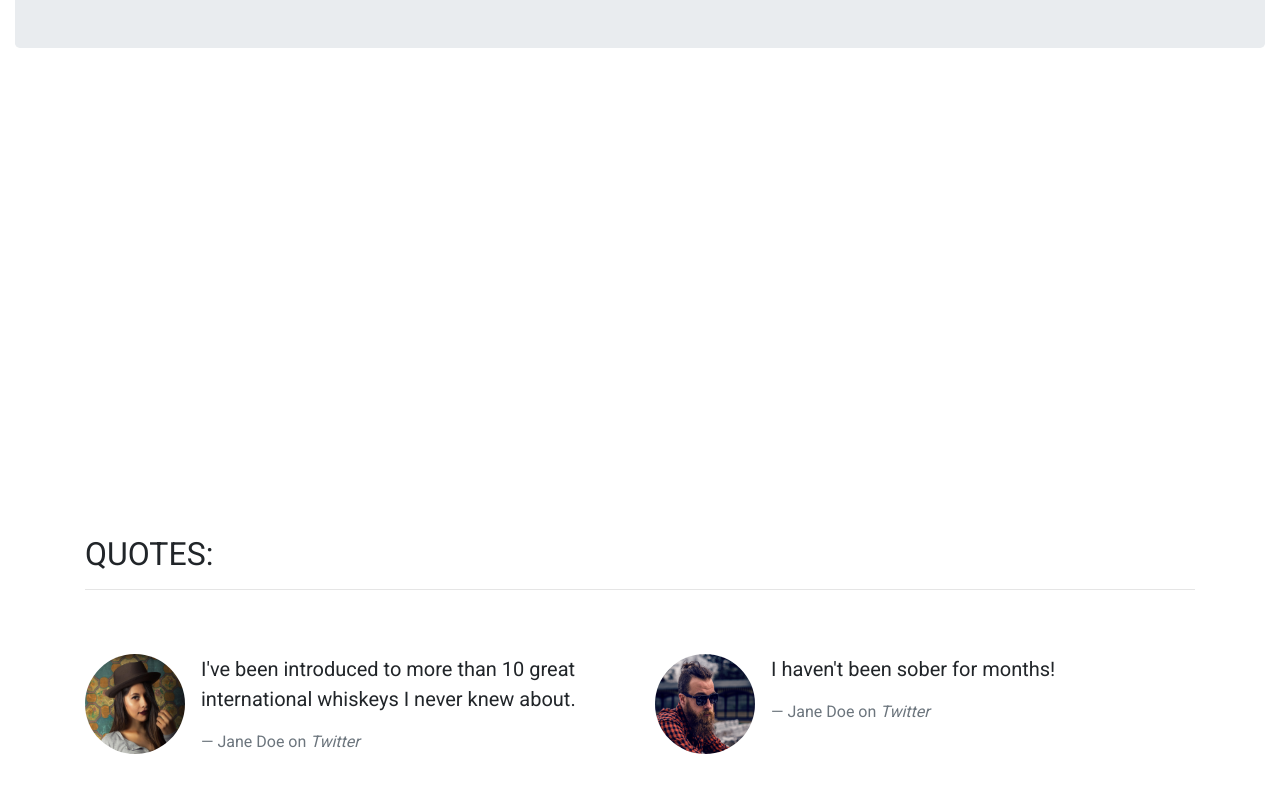
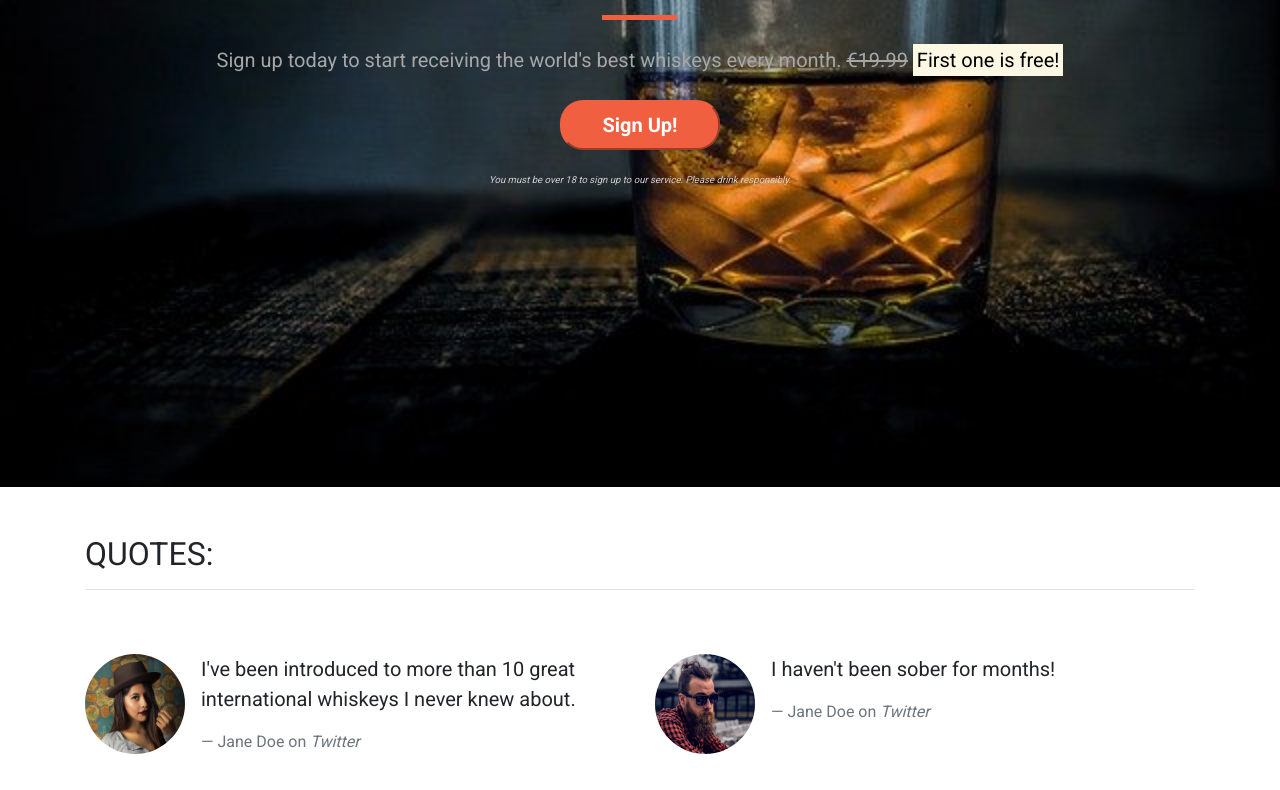
Before and after one commit to redsox1964/Bootstrap-initial, a plain HTML site: page index.html in a window 1280 px wide. Shown: the part 369-1159 px from the top of the page. Drawn offline with nearby package versions, Linux system fonts and the light colour scheme.

Commit message:
updating callout

```diff
--- a/css/style.css
+++ b/css/style.css
@@ -1,32 +1,96 @@
 body {
-font-family:  "Roboto", sans-serif;
-
+    font-family: 'Roboto', sans-serif;
 }
 
-.alert-container{
+/* Containers */
 
+.alert-container {}
 
+.callout-container {
+    height: 100vh;
 
-}
-
-.callout-container{
-
- height: 100vh;
-
-    background: url('../images/whiskey-background.jpg') no-repeat bottom right center fixed;
+    background: url('../images/whiskey-background.jpg') no-repeat center center fixed;
     -webkit-background-size: cover;
     -moz-background-size: cover;
     -o-background-size: cover;
     background-size: cover;
 
+
+
+    display: flex;
+    align-items: center;
+    justify-content: center;
+
+    position: relative;
 }
-
-.quotes-container{
 
 
 }
 
-.features-container{
+.quotes-container {}
 
+.features-container {}
+
+/* Block dividers */
+
+.block-divider {
+    width: 75px;
+    height: 5px;
+    border: 0;
+    background-color: #444;
+}
+
+.block-divider--orange {
+    background-color: #f05f40;
+}
+
+.block-divider--short {
+    width: 35px;
+}
+
+/* Jumbotron */
+
+.jumbotron {
+    background-color: transparent;
+}
+
+.jumbotron h1 {
+    color: white;
+    font-weight: bold;
+    margin-bottom: 30px;
 
 }
+
+.jumbotron .lead {
+    color: #a7a7a7;
+    margin: 25px 0;
+}
+
+.jumbotron small {
+    font-size: 60%;
+    font-style: italic;
+    color: #d0d0d0;
+}
+
+/* Buttons */
+
+.btn--cta {
+    font-weight: bold;
+    border-radius: 23px;
+    width: 160px;
+}
+
+.btn--red {
+    color:white;
+    background-color:#f05f40;
+    border-color:#f05f40;
+}
+
+.btn--red:hover,
+.btn--red:active,
+.btn--red:focus,
+.btn--red:active:focus {
+    background-color: #df4929;
+    border-color: #df4929;
+    color: white;
+}
```
